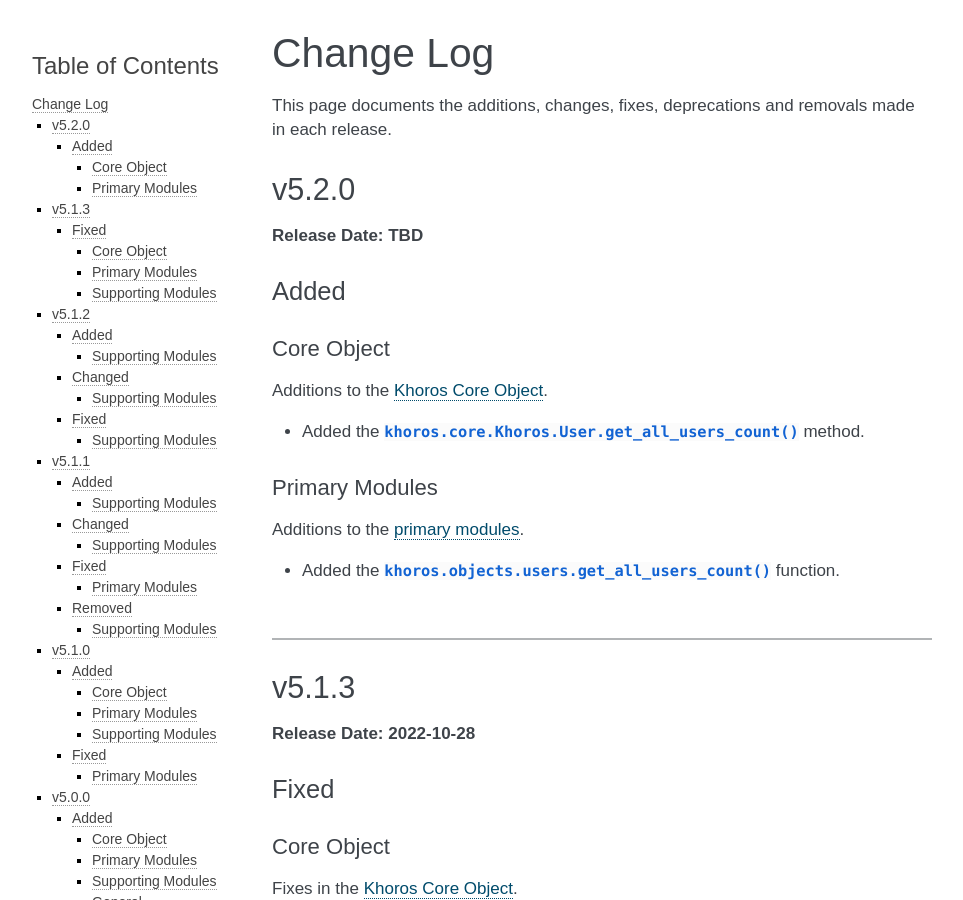
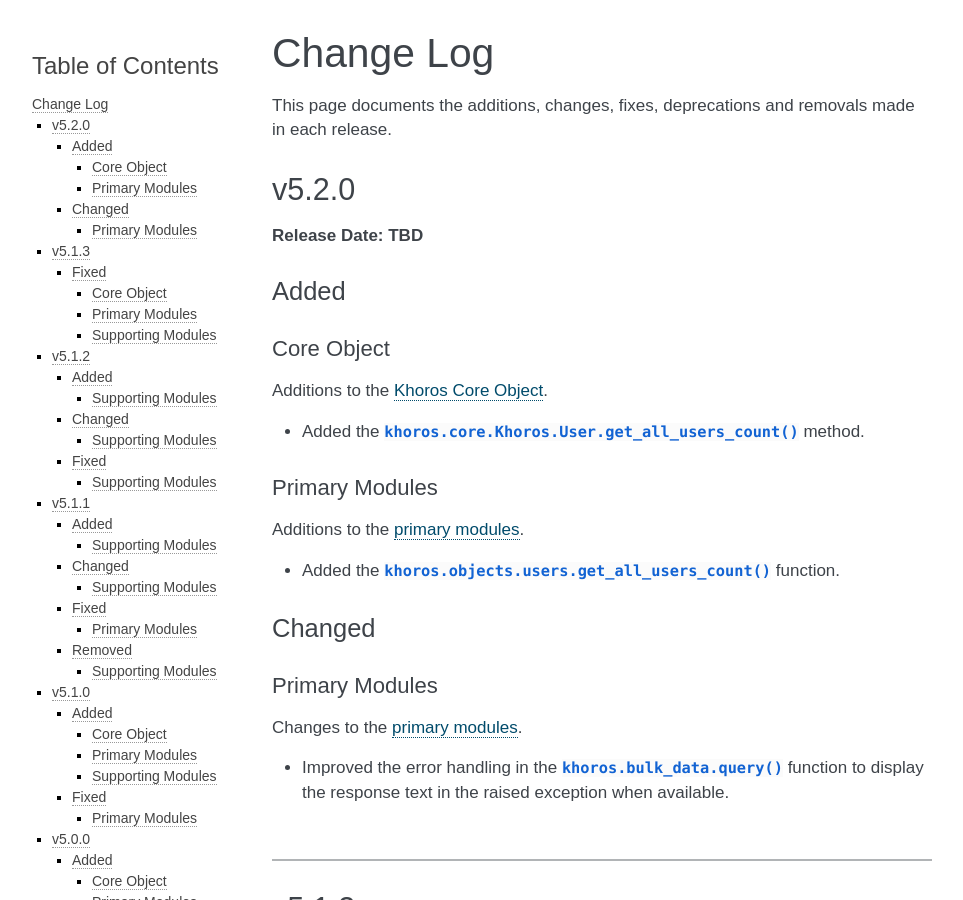
Before and after one commit to jeffshurtliff/khoros, a Sphinx documentation site: the page built from docs/changelog.rst, in a window 1280 px wide and 900 px high. Shown: the whole window, without its empty margins (148-1111 px from the left). Built offline with Sphinx 7.4.7, drawn with Linux system fonts in a browser that asks for light colours.

Commit message:
Improved error handling in khoros.bulk_data.query() function

```diff
--- a/docs/changelog.rst
+++ b/docs/changelog.rst
@@ -22,6 +22,16 @@
 Additions to the :doc:`primary modules <primary-modules>`.
 
 * Added the :py:func:`khoros.objects.users.get_all_users_count` function.
+
+Changed
+=======
+
+Primary Modules
+---------------
+Changes to the :doc:`primary modules <primary-modules>`.
+
+* Improved the error handling in the :py:func:`khoros.bulk_data.query` function to display
+  the response text in the raised exception when available.
 
 |
 
```
Also changed, not shown: 1 other file.
